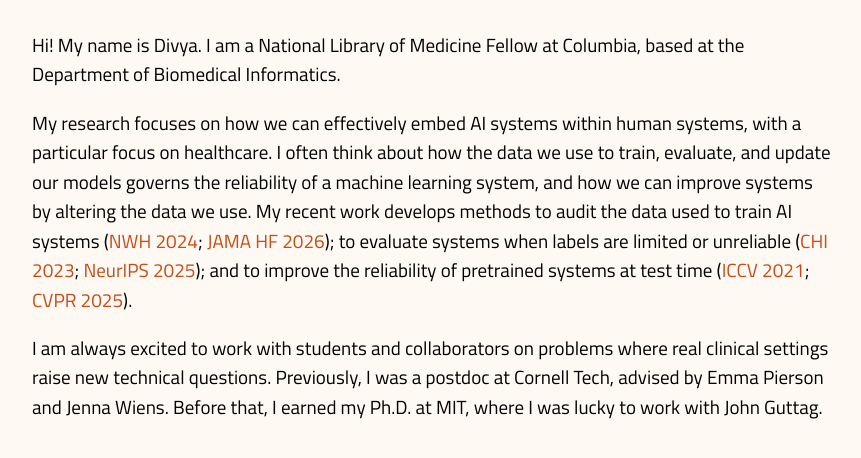
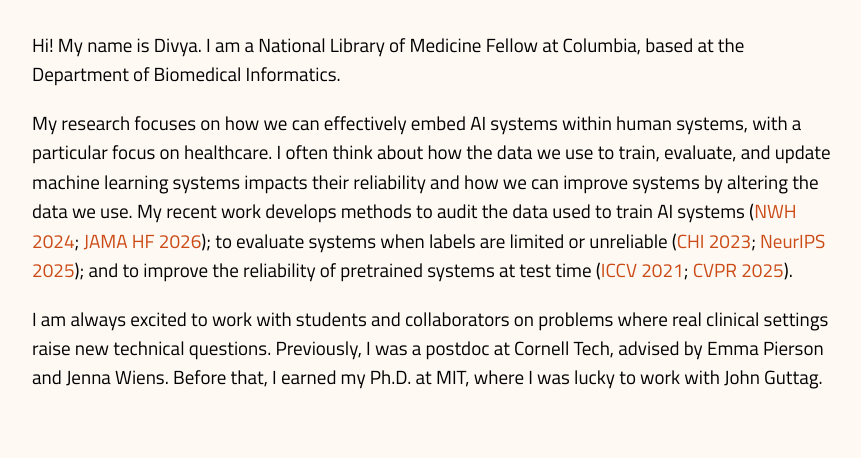
Before and after one commit to dmshanmugam/dmshanmugam.github.io, a Jekyll site: the page built from index.md, in a window 1280 px wide, cut to the strip 296-950 px from the top of the page. Shown: the top 458 px of the strip, without its empty margins (208-1069 px from the left). Built offline with Jekyll 4.4.1, drawn with Linux system fonts in a browser that asks for light colours.

Commit message:
Refine research statement in homepage biography

```diff
--- a/index.md
+++ b/index.md
@@ -5,6 +5,6 @@
 
 Hi! My name is Divya. I am a National Library of Medicine Fellow at Columbia, based at the Department of Biomedical Informatics.
 
-My research focuses on how we can effectively embed AI systems within human systems, with a particular focus on healthcare. I often think about how the data we use to train, evaluate, and update our models governs the reliability of a machine learning system, and how we can improve systems by altering the data we use. My recent work develops methods to audit the data used to train AI systems ([NWH 2024](https://arxiv.org/abs/2110.04133); [JAMA HF 2026](https://doi.org/10.1001/jamahealthforum.2026.0491)); to evaluate systems when labels are limited or unreliable ([CHI 2023](https://doi.org/10.1145/3544548.3581482); [NeurIPS 2025](/pdfs/Neurips_2025_SSME_final.pdf)); and to improve the reliability of pretrained systems at test time ([ICCV 2021](https://arxiv.org/abs/2011.11156); [CVPR 2025](https://arxiv.org/abs/2505.22764)).
+My research focuses on how we can effectively embed AI systems within human systems, with a particular focus on healthcare. I often think about how the data we use to train, evaluate, and update machine learning systems impacts their reliability and how we can improve systems by altering the data we use. My recent work develops methods to audit the data used to train AI systems ([NWH 2024](https://arxiv.org/abs/2110.04133); [JAMA HF 2026](https://doi.org/10.1001/jamahealthforum.2026.0491)); to evaluate systems when labels are limited or unreliable ([CHI 2023](https://doi.org/10.1145/3544548.3581482); [NeurIPS 2025](/pdfs/Neurips_2025_SSME_final.pdf)); and to improve the reliability of pretrained systems at test time ([ICCV 2021](https://arxiv.org/abs/2011.11156); [CVPR 2025](https://arxiv.org/abs/2505.22764)).
 
 I am always excited to work with students and collaborators on problems where real clinical settings raise new technical questions. Previously, I was a postdoc at Cornell Tech, advised by Emma Pierson and Jenna Wiens. Before that, I earned my Ph.D. at MIT, where I was lucky to work with John Guttag.
```
